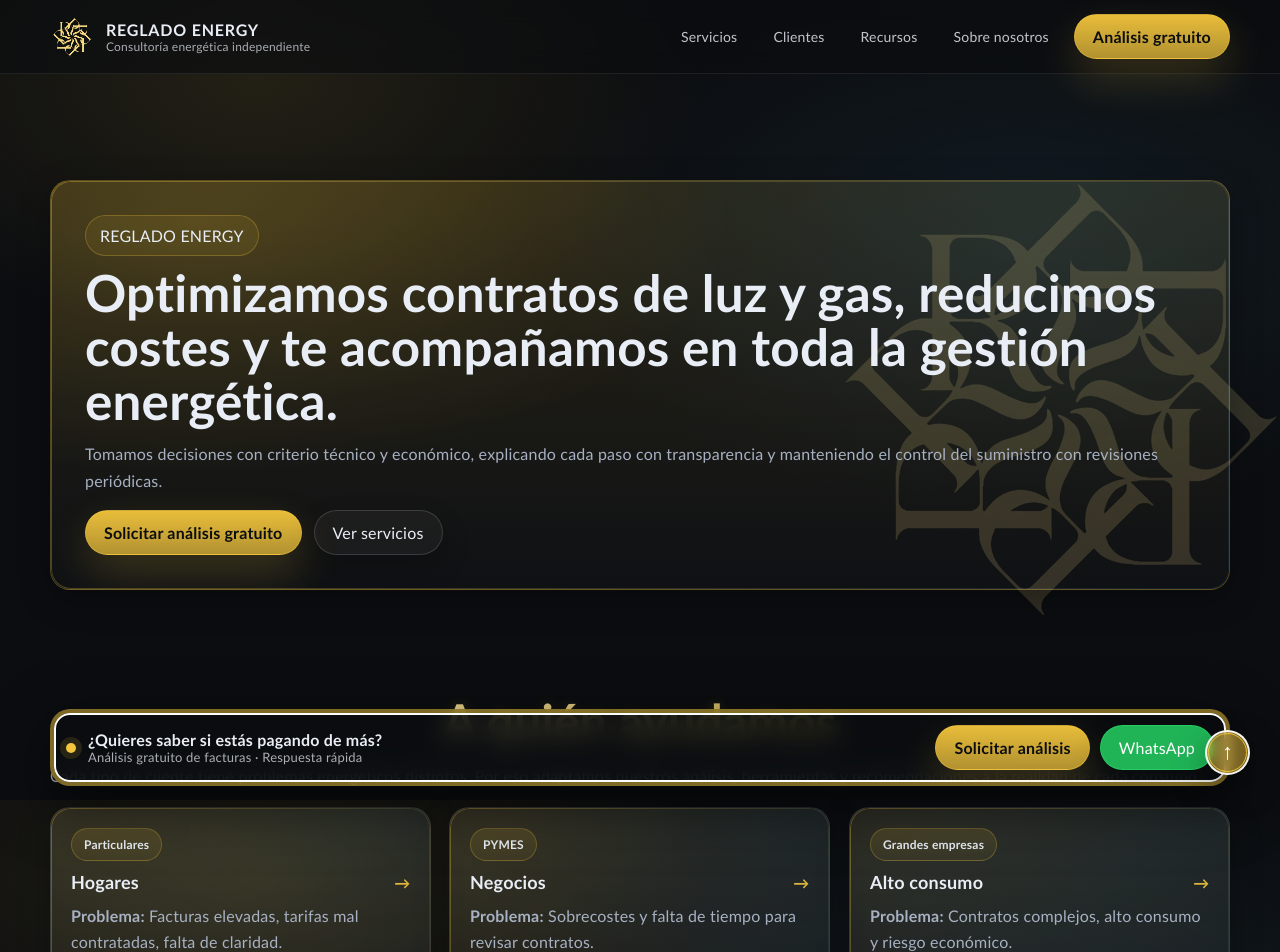
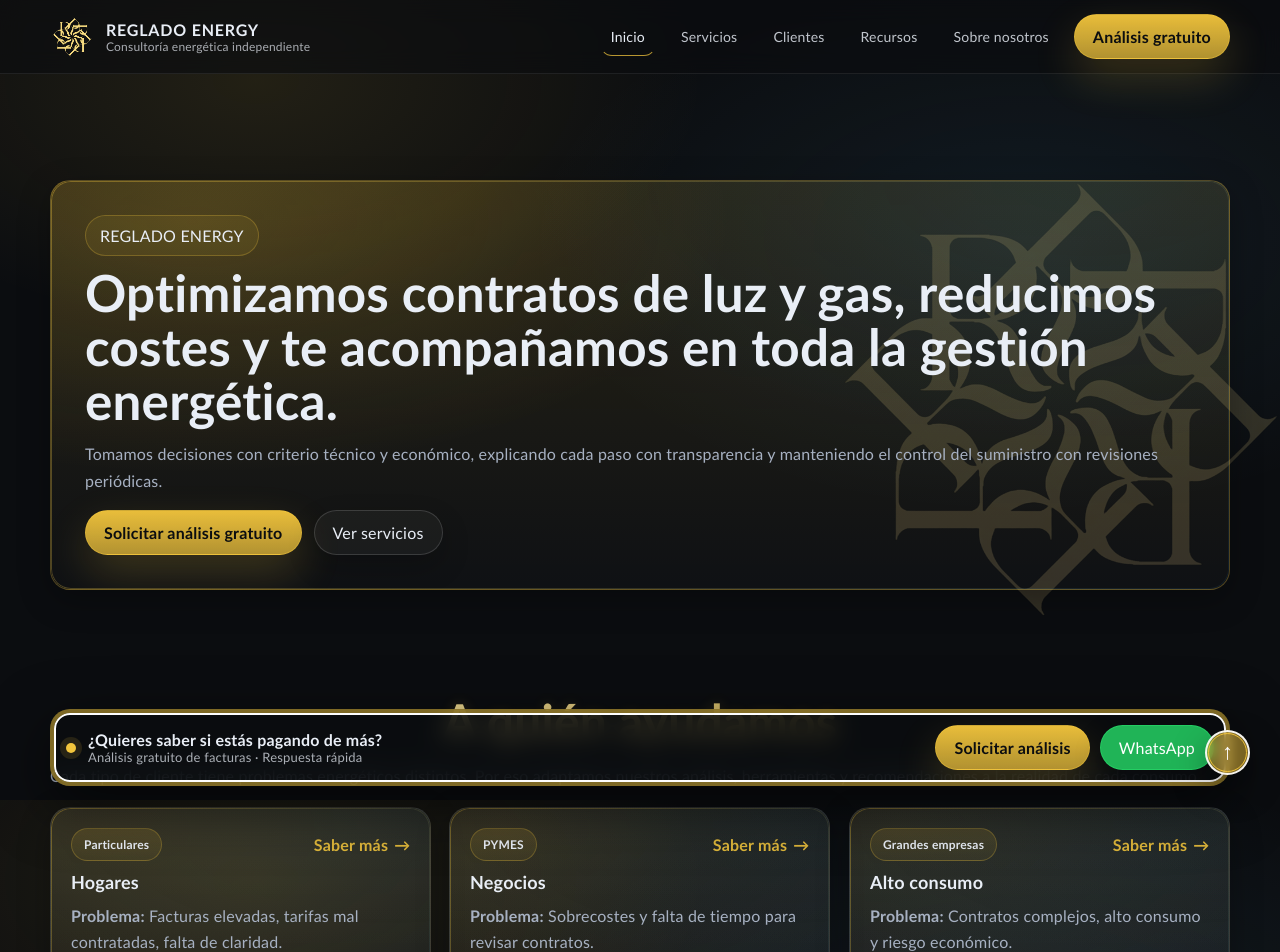
Before and after one commit to practicasreglado-wq/regladoEnergy, a Vue app: page /#/ in a window 1280 px wide. Shown: the top 952 px of the page. Built offline with nearby package versions, Linux system fonts and the light colour scheme.

Commit message:
ultimos cambios Borja

```diff
--- a/src/components/ProfileCard.vue
+++ b/src/components/ProfileCard.vue
@@ -1,10 +1,15 @@
 <!-- componente de Tarjeta de Perfil en pag Home y pag Clientes -->
 <template>
   <router-link :to="to" class="card link glow" v-glow v-reveal="reveal">
-    <div class="pill">{{ label }}</div>
+    <div class="top-row">
+      <div class="pill">{{ label }}</div>
+      <div class="cta">
+        <span class="more">Saber más</span>
+        <span class="arrow" aria-hidden="true">&rarr;</span>
+      </div>
+    </div>
     <div class="row">
       <div class="name">{{ name }}</div>
-      <div class="arrow">→</div>
     </div>
     <p class="p"><strong>Problema:</strong> {{ problem }}</p>
     <p class="p"><strong>Solución:</strong> {{ solution }}</p>
@@ -24,8 +29,15 @@
 
 <style scoped>
 .link{ display:block; }
-.pill{ display:inline-flex; padding: 8px 12px; border-radius: 999px; font-size: 12px; border: 1px solid rgba(242,197,61,.26); background: linear-gradient(180deg, rgba(242,197,61,.14), rgba(242,197,61,.06)); margin-bottom: 10px; font-weight: 800; }
-.row{ display:flex; align-items:center; justify-content:space-between; gap: 10px; margin-bottom: 10px; }
+.top-row{ display:flex; align-items:center; justify-content:space-between; gap: 10px; margin-bottom: 10px; }
+.pill{ display:inline-flex; padding: 8px 12px; border-radius: 999px; font-size: 12px; border: 1px solid rgba(242,197,61,.26); background: linear-gradient(180deg, rgba(242,197,61,.14), rgba(242,197,61,.06)); margin-bottom: 0; font-weight: 800; }
+.row{ display:flex; align-items:center; margin-bottom: 10px; }
 .name{ font-weight: 900; font-size: 18px; }
+.cta{ display:flex; align-items:center; gap: 6px; }
+.more{
+  color: rgba(242,197,61,.9);
+  text-underline-offset: 2px;
+  font-weight: 700;
+}
 .arrow{ color: rgba(242,197,61,.9); font-weight: 900; }
 </style>
--- a/src/components/SiteFooter.vue
+++ b/src/components/SiteFooter.vue
@@ -37,7 +37,13 @@
 </script>
 
 <style scoped>
-.footer{ border-top: 1px solid rgba(255,255,255,.08); background: rgba(242,197,61,.12); padding: 40px 0 140px; }
+.footer{
+  position: relative;
+  z-index: 2;
+  border-top: 1px solid rgba(255,255,255,.08);
+  background: #2b2716;
+  padding: 40px 0 140px;
+}
 .footer-inner{ display:grid; grid-template-columns: 1.4fr 1fr 1fr; gap: 18px; align-items: start; }
 .title{ font-weight: 800; margin-bottom: 10px; letter-spacing: .6px; display: inline-block; padding: 8px 12px; border: 1px solid rgba(242,197,61,.6); border-radius: 6px; background: rgba(242,197,61,.08); }
 .links{ display:flex; flex-direction:column; gap: 10px; }
--- a/src/components/SiteHeader.vue
+++ b/src/components/SiteHeader.vue
@@ -11,6 +11,7 @@
       </router-link>
 
       <nav class="nav">
+        <router-link to="/" class="nav-link">Inicio</router-link>
         <router-link to="/servicios" class="nav-link">Servicios</router-link>
         <router-link to="/clientes" class="nav-link">Clientes</router-link>
         <router-link to="/recursos" class="nav-link">Recursos</router-link>
```
Also changed, not shown: src/assets/muñeco-reglado-energy-fondoTransp.png (added), src/assets/muñeco-reglado-energy.png (added).
